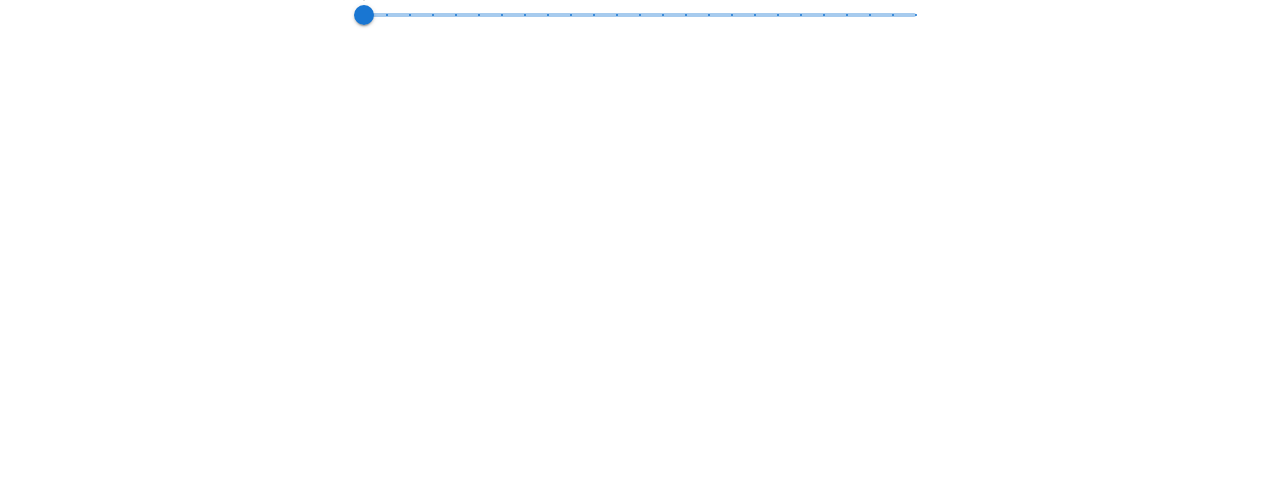
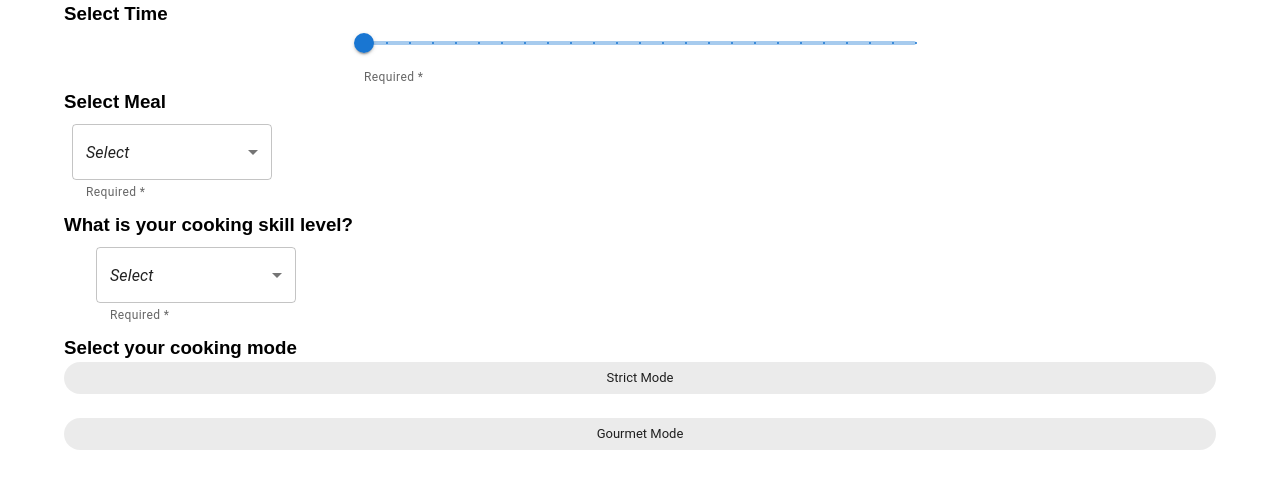
Before and after one commit to trickstyle89/EAiT, a React (Create React App) app: page /preferences in a window 1280 px wide. Shown: the top 488 px of the page. Built offline with nearby package versions, Linux system fonts and the light colour scheme; no server answers.

Commit message:
Create components for user preference page

```diff
--- a/src/components/Main.jsx
+++ b/src/components/Main.jsx
@@ -1,7 +1,7 @@
 import { Routes, Route, Link } from "react-router-dom";
 import React, { useState, useEffect } from "react";
 import Recipe from "./recipePage/Recipe";
-import DiscreteSlider from "./userPreferences/TimeSlider";
+import PreferencePage from "./userPreferences/PreferencePage";
 
 const Main = () => {
   const [recipe, setRecipe] = useState(null);
@@ -50,7 +50,7 @@ const Main = () => {
       <Route
         exact
         path="/preferences"
-        element={<DiscreteSlider></DiscreteSlider>}
+        element={<PreferencePage></PreferencePage>}
       />
     </Routes>
   );
--- /dev/null
+++ b/src/components/userPreferences/ChefModeButtons.jsx
@@ -0,0 +1,42 @@
+import React from "react";
+import Chip from "@mui/material/Chip";
+import Stack from "@mui/material/Stack";
+
+function ChefModeButtons() {
+  const handleClick = () => {
+    console.log("You clicked the Chip.");
+  };
+
+  return (
+    <Stack direction="column" spacing={3}>
+      <Chip
+        sx={{
+          height: "2",
+          "& .MuiChip-label": {
+            display: "flex",
+            flexDirection: "column",
+            alignItems: "center",
+          },
+        }}
+        variant="filled"
+        label="Strict Mode"
+        onClick={handleClick}
+      ></Chip>
+      <Chip
+        sx={{
+          height: "2",
+          "& .MuiChip-label": {
+            display: "flex",
+            flexDirection: "column",
+            alignItems: "center",
+          },
+        }}
+        variant="filled"
+        label="Gourmet Mode"
+        onClick={handleClick}
+      ></Chip>
+    </Stack>
+  );
+}
+
+export default ChefModeButtons;
--- /dev/null
+++ b/src/components/userPreferences/MealSelectLabel.jsx
@@ -0,0 +1,36 @@
+import React, { useState } from "react";
+import MenuItem from "@mui/material/MenuItem";
+import FormHelperText from "@mui/material/FormHelperText";
+import FormControl from "@mui/material/FormControl";
+import Select from "@mui/material/Select";
+
+export default function MealSelectLabel() {
+  const [mealType, setmealType] = useState("");
+
+  const handleChange = (event) => {
+    setmealType(event.target.value);
+  };
+
+  return (
+    <div>
+      <FormControl sx={{ m: 1, minWidth: 200 }}>
+        <Select
+          value={mealType}
+          onChange={handleChange}
+          displayEmpty
+          inputProps={{ "aria-label": "Without label" }}
+        >
+          <MenuItem value="">
+            <em>Select</em>
+          </MenuItem>
+          <MenuItem value={"Breakfast"}>Breakfast</MenuItem>
+          <MenuItem value={"Lunch"}>Lunch</MenuItem>
+          <MenuItem value={"Dinner"}>Dinner</MenuItem>
+          <MenuItem value={"Dessert"}>Dessert</MenuItem>
+          <MenuItem value={"Snack"}>Snack</MenuItem>
+        </Select>
+        <FormHelperText>Required *</FormHelperText>
+      </FormControl>
+    </div>
+  );
+}
--- a/src/components/userPreferences/PreferencePage.jsx
+++ b/src/components/userPreferences/PreferencePage.jsx
@@ -1,8 +1,23 @@
 import React from "react";
 import DiscreteSlider from "./TimeSlider";
+import MealSelectLabel from "./MealSelectLabel";
+import SkillSelectLabel from "./SkillSelectLabel";
+import { Container } from "@mui/material";
+import ChefModeButtons from "./ChefModeButtons";
 
 function PreferencePage() {
-  return <DiscreteSlider></DiscreteSlider>;
+  return (
+    <Container>
+      <h3>Select Time</h3>
+      <DiscreteSlider></DiscreteSlider>
+      <h3>Select Meal</h3>
+      <MealSelectLabel></MealSelectLabel>
+      <h3>What is your cooking skill level?</h3>
+      <SkillSelectLabel></SkillSelectLabel>
+      <h3>Select your cooking mode</h3>
+      <ChefModeButtons></ChefModeButtons>
+    </Container>
+  );
 }
 
 export default PreferencePage;
--- /dev/null
+++ b/src/components/userPreferences/SkillSelectLabel.jsx
@@ -0,0 +1,39 @@
+import React, { useState } from "react";
+import MenuItem from "@mui/material/MenuItem";
+import FormHelperText from "@mui/material/FormHelperText";
+import FormControl from "@mui/material/FormControl";
+import Select from "@mui/material/Select";
+
+import { Container } from "@mui/material";
+
+function SkillSelectLabel() {
+  const [skillLevel, setSkillLevel] = useState("");
+
+  const handleChange = (event) => {
+    setSkillLevel(event.target.value);
+  };
+
+  return (
+    <Container>
+      <FormControl sx={{ m: 1, minWidth: 200 }}>
+        <Select
+          value={skillLevel}
+          onChange={handleChange}
+          displayEmpty
+          inputProps={{ "aria-label": "Without label" }}
+        >
+          <MenuItem value="">
+            <em>Select</em>
+          </MenuItem>
+          <MenuItem value={"Beginner"}>Beginner</MenuItem>
+          <MenuItem value={"Intermediate"}>Intermediate</MenuItem>
+          <MenuItem value={"Advanced"}>Advanced</MenuItem>
+          <MenuItem value={"Chef"}>Chef</MenuItem>
+        </Select>
+        <FormHelperText>Required *</FormHelperText>
+      </FormControl>
+    </Container>
+  );
+}
+
+export default SkillSelectLabel;
--- a/src/components/userPreferences/TimeSlider.jsx
+++ b/src/components/userPreferences/TimeSlider.jsx
@@ -1,31 +1,27 @@
-import React, { useState } from "react";
+import React from "react";
 import Slider from "@mui/material/Slider";
 import { Container } from "@mui/material";
+import FormHelperText from "@mui/material/FormHelperText";
 
 function valuetext(value) {
   return `${value} minutes`;
 }
 
 export default function DiscreteSlider() {
-  const [value, setValue] = useState();
-
-  function handleSliderChange(newValue) {
-    setValue(newValue);
-  }
   return (
     <div>
       <main>
         <Container sx={{ width: 600 }}>
           <Slider
             getAriaValueText={valuetext}
-            valueLabelDisplay="on"
+            valueLabelDisplay="auto"
             step={5}
             min={0}
             max={120}
-            onChange={handleSliderChange}
             valueLabelFormat={valuetext}
             marks={true}
           />
+          <FormHelperText>Required *</FormHelperText>
         </Container>
       </main>
     </div>
```
